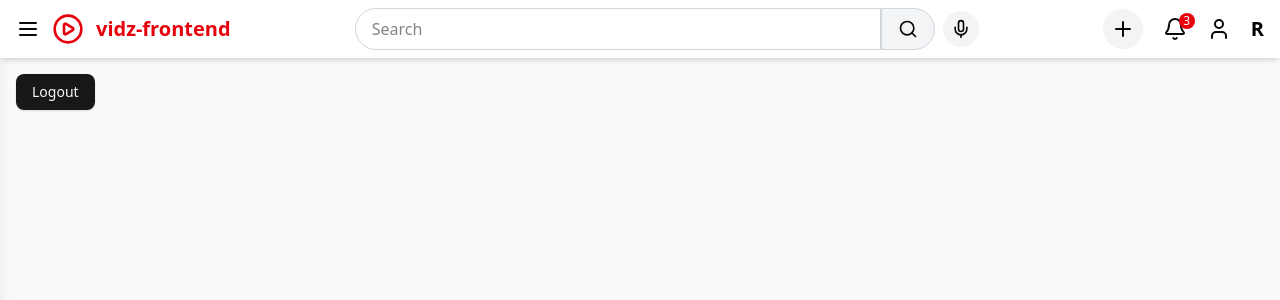
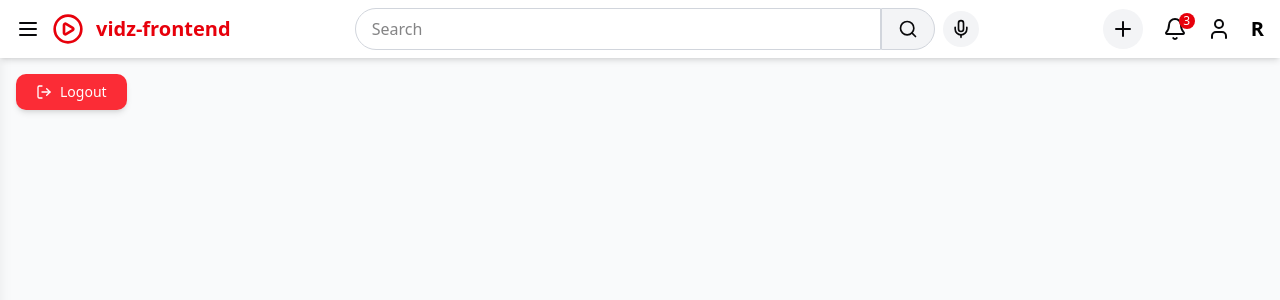
Before and after one commit to Ram-1418/vidz-frontend, a React (Vite) app: page /logout in a window 1280 px wide. Shown: the top 300 px of the page. Built offline with nearby package versions, Linux system fonts and the light colour scheme; no server answers.

Commit message:
refactor: enhance logout confirmation and clean up LogoutButton component

```diff
--- a/src/components/LogoutButton.tsx
+++ b/src/components/LogoutButton.tsx
@@ -1,24 +1,30 @@
-
-import { logoutUser } from '@/apiServices/userAuth'
-import { Button } from './ui/button'
+import { logoutUser } from "@/apiServices/userAuth";
+import { Button } from "./ui/button";
+import { LogOut } from "lucide-react";
 
 const LogoutButton = () => {
   const handleLogout = async () => {
     try {
-      await logoutUser()   // ✅ Calls your API service
-      window.location.href = "/login" // redirect after logout
+      const confirmLogout = window.confirm("Are you sure you want to logout?");
+      if (!confirmLogout) return;
+
+      await logoutUser();
+      window.location.href = "/login";
     } catch (error) {
-      console.log("Error during logout:", error)
+      console.log("Error during logout:", error);
     }
-  }
+  };
 
   return (
-    <div>
-      <Button onClick={handleLogout}>
-        Logout
-      </Button>
-    </div>
-  )
-}
+    <Button
+      onClick={handleLogout}
+      className="px-5 py-2 flex items-center gap-2 bg-red-500 hover:bg-red-600 text-white rounded-lg shadow-md
+                 transition-all hover:scale-105 active:scale-95"
+    >
+      <LogOut size={18} />
+      Logout
+    </Button>
+  );
+};
 
-export default LogoutButton
+export default LogoutButton;
```
